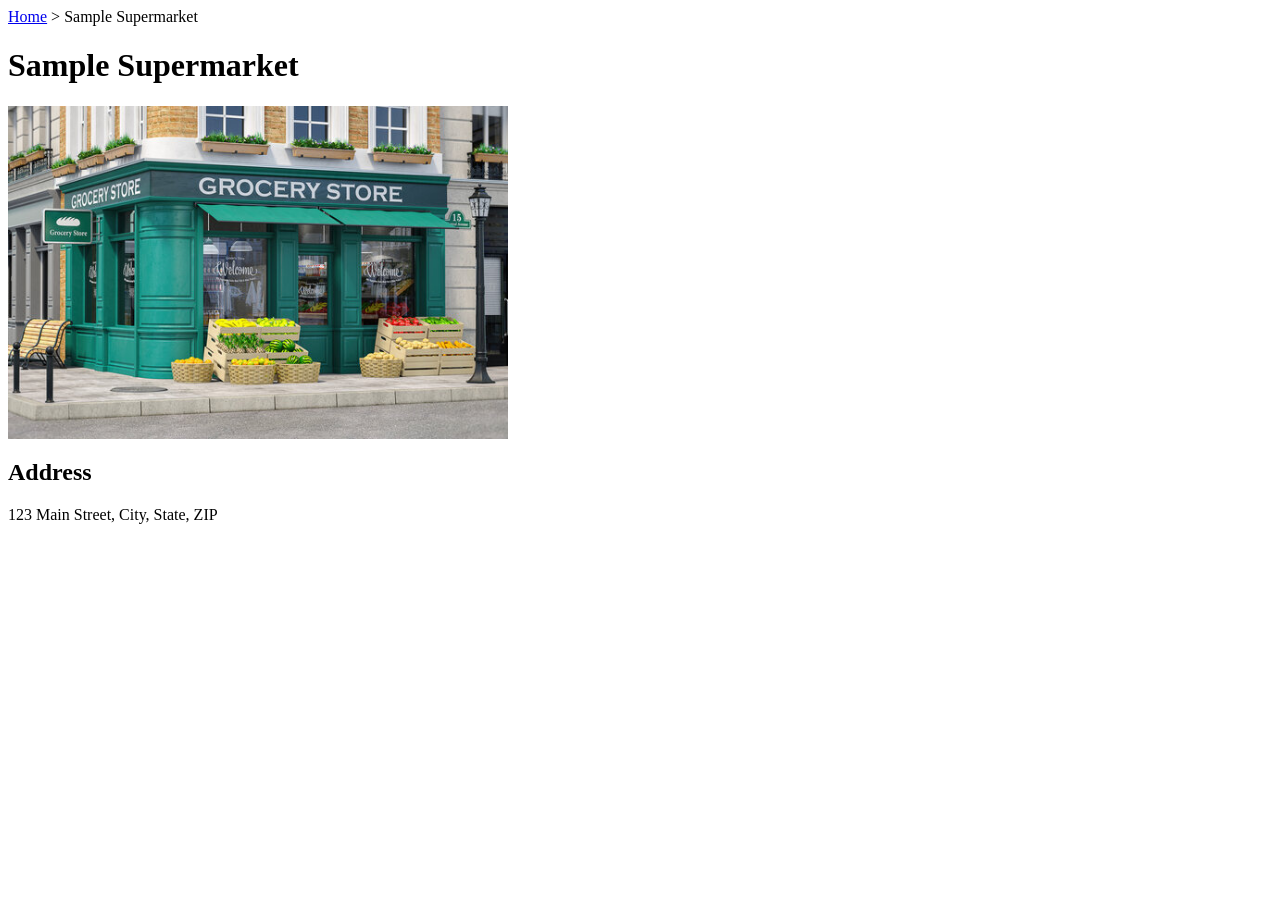
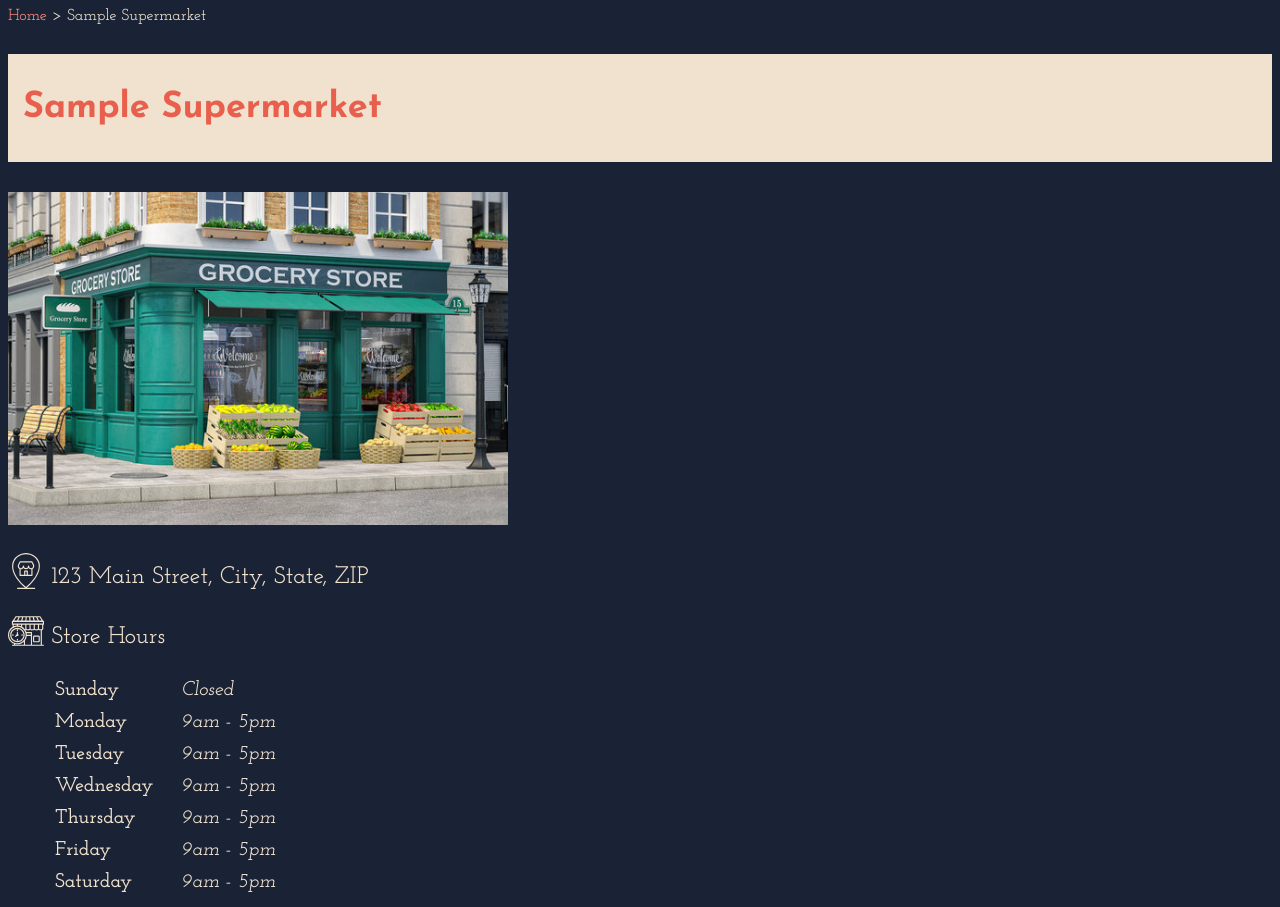
Before and after one commit to elizaluo/437, a website: page packages/proto/public/sample_supermarket.html in a window 1280 px wide. Before the commit the page ends 800 px from the top, so only its background shows below. Drawn offline with Linux system fonts and the light colour scheme.

Commit message:
added colors, fonts, and icons

```diff
--- a/packages/proto/public/fridge.html
+++ b/packages/proto/public/fridge.html
@@ -1,7 +1,17 @@
+<!doctype html>
+<html>
+  <head>
+    <link rel="stylesheet" href="/styles/page.css" />
+  </head>
+  <body>
+    <article>
         <nav>
             <a href="index.html">Home</a> > Fridge
         </nav>
 
+        <header>
+            <h1>Fridge</h1>
+        </header>
         <section>
             <ul>
                 <li><a href="sample_ingredient.html">Ingredient X</a> - Expiration Date: January 31, 2024</li>
@@ -9,3 +19,6 @@
                 <li><a href="sample_ingredient.html">Ingredient Z</a> - Expiration Date: March 5, 2024</li>
             </ul>
         </section>
+    </article>
+  </body>
+</html>
--- a/packages/proto/public/sample_supermarket.html
+++ b/packages/proto/public/sample_supermarket.html
@@ -1,3 +1,10 @@
+<!doctype html>
+<html>
+  <head>
+    <link rel="stylesheet" href="/styles/page.css" />
+  </head>
+  <body>
+    <article>
         <nav>
             <a href="index.html">Home</a> > Sample Supermarket
         </nav>
@@ -9,6 +16,36 @@
         <img src="images/supermarket.jpg" style="width: 100%; max-width: 500px;"/>
 
         <section>
-    <h2>Address</h2>
-    <p>123 Main Street, City, State, ZIP</p>
+          <h3>
+            <svg class="icon">
+              <use href="/icons/shopping.svg#icon-location" />
+            </svg>
+            123 Main Street, City, State, ZIP
+          </h3>
         </section>
+        <section>
+          <d1>
+            <dt>
+              <h3>
+                <svg class="icon">
+                  <use href="/icons/shopping.svg#icon-hours" />
+                </svg>
+                Store Hours
+              </h3>
+            </dt>
+            <dd>
+              <table>
+                <tr><th>Sunday</th><td>Closed</td></tr>
+                <tr><th>Monday</th><td>9am - 5pm</td></tr>
+                <tr><th>Tuesday</th><td>9am - 5pm</td></tr>
+                <tr><th>Wednesday</th><td>9am - 5pm</td></tr>
+                <tr><th>Thursday</th><td>9am - 5pm</td></tr>
+                <tr><th>Friday</th><td>9am - 5pm</td></tr>
+                <tr><th>Saturday</th><td>9am - 5pm</td></tr>
+              </table>
+            </dd>
+          </d1>
+        </section>
+    </article>
+  </body>
+</html>
--- /dev/null
+++ b/packages/proto/public/styles/page.css
@@ -0,0 +1,76 @@
+@import url('https://fonts.googleapis.com/css?family=Josefin+Sans:600,700|Josefin+Slab:300,500,500italic,600');
+
+
+/* Set color for the background of the whole page */
+body {
+  background-color: #1A2335;
+  color:#F0E2CE;
+  font-family: "Josefin Slab", serif;
+  font-weight: 500;
+}
+
+/* Set color for the background of the header */
+header {
+  background-color: #F0E2CE;
+  color: #E8604D;
+  /* background-image: linear-gradient(#CE5538, #1D1D1D); */
+  line-height: 3;
+  font-size: 24px;
+  border-left: 5px solid #F0E2CE;
+  padding-left: 10px;
+  font-family: "Josefin Sans", sans-serif;
+  font-weight: 700;
+}
+
+li {
+  color: #F0E2CE;
+  font-size: 23px;
+  margin: 10px;
+}
+
+/* Set accent colors for links and/or headings */
+a {
+  color: #FF8B7C;
+}
+.italics {
+  font-style: italic;
+  font-size: 20px;
+}
+a:link { text-decoration: none; }
+a:visited { text-decoration: none; }
+a:hover { text-decoration: none; }
+a:active { text-decoration: none; }
+
+
+h2 {
+  color: #F0E2CE;
+  border-left: 5px solid #F0E2CE;
+  padding-left: 10px;
+  font-size: 28px;
+  font-weight: 600;
+}
+
+h3 {
+  font-size: 24px;
+  font-weight: 500;
+}
+
+th {
+  text-align: left;
+  padding: 5px;
+  padding-right: 25px;
+  font-size: 20px;
+}
+
+td {
+  font-size: 20px;
+  font-style: italic;
+}
+
+svg.icon {
+  display: inline;
+  height: 1.5em;
+  width: 1.5em;
+  vertical-align: bottom;
+  fill: #F0E2CE;
+}
```
Also changed, not shown: packages/proto/public/groceries.html (+27 -5 lines), packages/proto/public/index.html (+20 -10 lines), packages/proto/public/pantry.html (+13 -0 lines), packages/proto/public/recipes.html (+12 -3 lines), packages/proto/public/sample_ingredient.html (+10 -0 lines), packages/proto/public/sample_recipe.html (+10 -0 lines), packages/proto/assets/groceriesbag.svg (added), packages/proto/assets/location.svg (added), packages/proto/assets/noun-location-5279365.svg (added), packages/proto/assets/shoppingcart.svg (added), packages/proto/assets/shoppinglist.svg (added), packages/proto/assets/storehours.svg (added), packages/proto/assets/supermarket.svg (added), packages/proto/public/icons/shopping.svg (added). Lines whose indentation alone changed are shown as unchanged.
